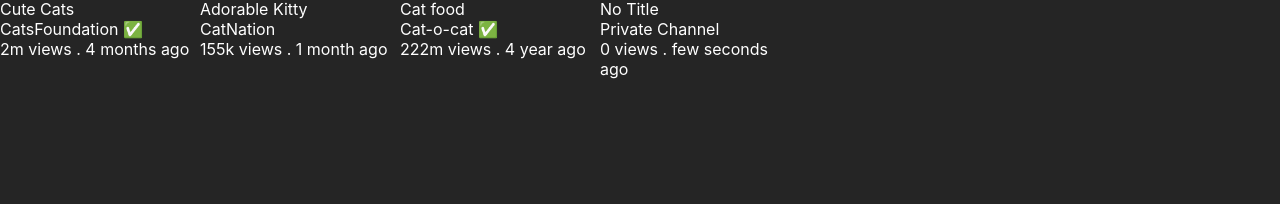
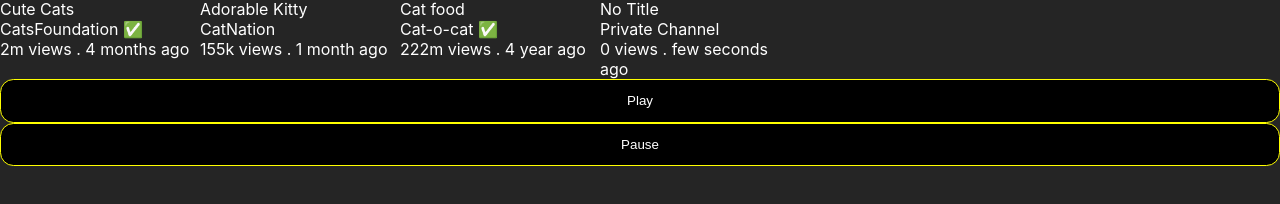
Before and after one commit to nikhil-tiwary61/learn-react, a React (Create React App) app: page / in a window 1280 px wide. Shown: the part 162-366 px from the top of the page. Built offline with nearby package versions, Linux system fonts and the light colour scheme.

Commit message:
Add PlayButton component with EventListener

```diff
--- a/src/App.js
+++ b/src/App.js
@@ -1,4 +1,5 @@
 import "./App.css";
+import PlayButton from "./components/PlayButton";
 import Video from "./components/Video";
 import videos from "./data/data";
 
@@ -17,6 +18,8 @@
           verified={video.verified}
         ></Video>
       ))}
+      <PlayButton name="Play" message="play"></PlayButton>
+      <PlayButton name="Pause" message="pause"></PlayButton>
     </div>
   );
 }
--- /dev/null
+++ b/src/components/PlayButton.css
@@ -0,0 +1,13 @@
+button{
+    background-color: black;
+    border: 1px solid yellow;
+    padding: 1em;
+    border-radius: 1em;
+    color: white;
+    cursor: pointer;
+    width: 100%;
+}
+button:hover{
+    background: grey;
+    color: white;
+}
--- /dev/null
+++ b/src/components/PlayButton.js
@@ -0,0 +1,9 @@
+import "./PlayButton.css";
+
+export default function PlayButton({ name, message }) {
+  function handleClick() {
+    console.log(message);
+  }
+
+  return <button onClick={handleClick}>{name}</button>;
+}
```
